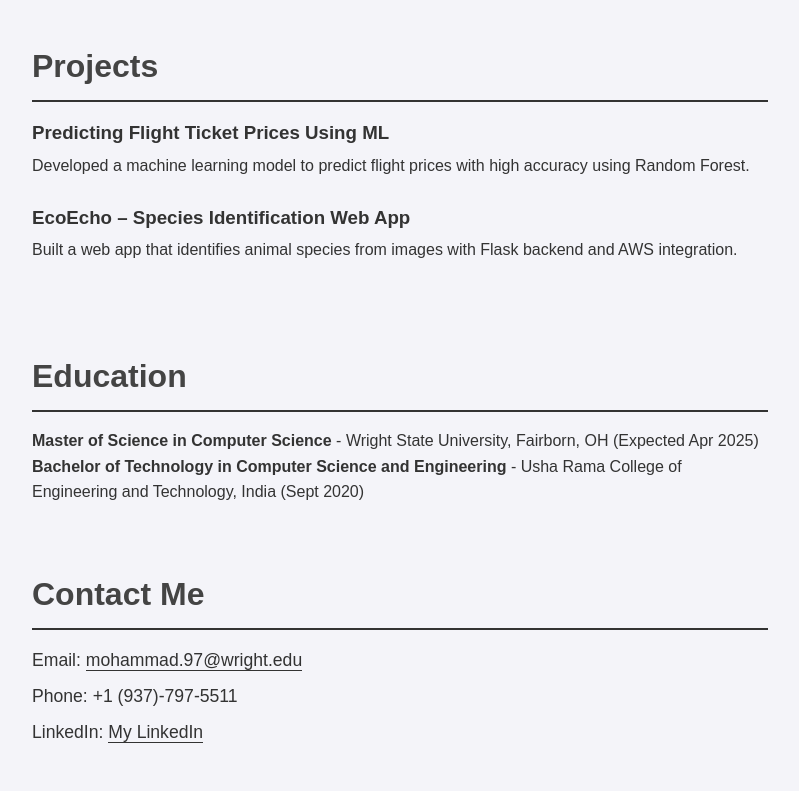
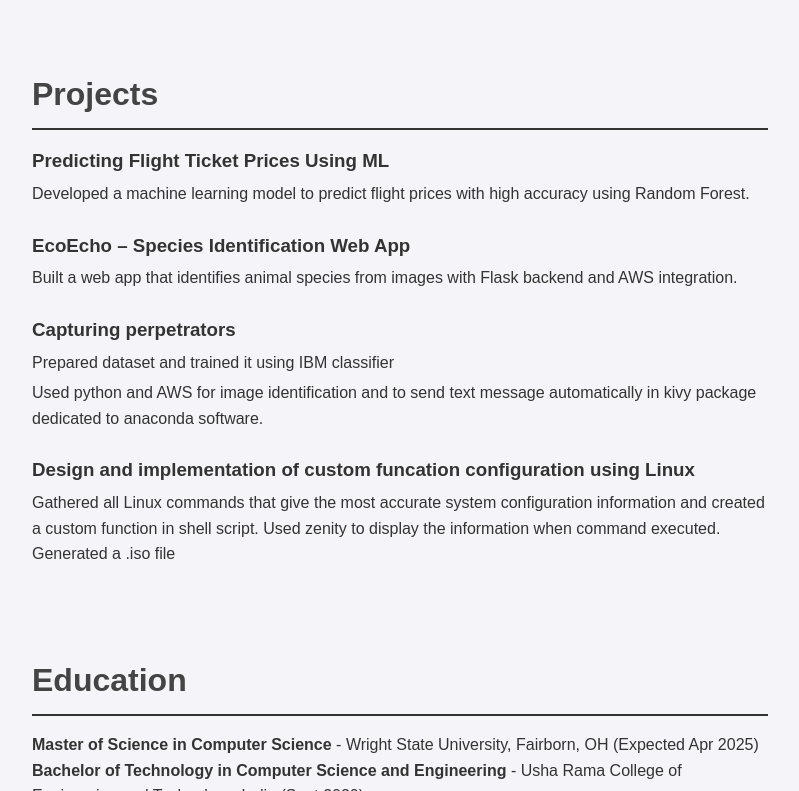
Before and after one commit to MohammadArshad88/myportfolio, a plain HTML site: page index.html in a window 1280 px wide. Shown: the part 998-1789 px from the top of the page, without its empty margins (240-1039 px from the left). Drawn offline with Linux system fonts and the light colour scheme.

Commit message:
Add files via upload

```diff
--- a/index.html
+++ b/index.html
@@ -16,7 +16,7 @@
     <!-- About Section -->
     <section id="about">
         <h2>About Me</h2>
-        <p>I am a Computer Science graduate student with a strong foundation in backend and frontend development, cloud deployment, and machine learning. I’m passionate about building scalable applications and innovative solutions.</p>
+        <p>I am a Computer Science graduate student with a strong foundation in backend and frontend development, cloud deployment, and machine learning. I’m passionate about building scalable applications and innovative solutions.And I love <b>breaking down complex problems into simple code</b>.</p>
     </section>
 
     <!-- Skills Section -->
@@ -54,6 +54,15 @@
             <h3>EcoEcho – Species Identification Web App</h3>
             <p>Built a web app that identifies animal species from images with Flask backend and AWS integration.</p>
         </div>
+        <div class="project">
+            <h3>Capturing perpetrators</h3>
+            <p>Prepared dataset and trained it using IBM classifier</p>
+            <p>Used python and AWS for image identification and to send text message automatically in kivy package dedicated to anaconda software.</p>
+        </div>
+        <div class="project">
+            <h3>Design and implementation of custom funcation configuration using Linux</h3>
+            <p>Gathered all Linux commands that give the most accurate system configuration information and created a custom function in shell script. Used zenity to display the information when command executed. Generated a .iso file</p>
+        </div>
     </section>
 
     <!-- Education Section -->
```
